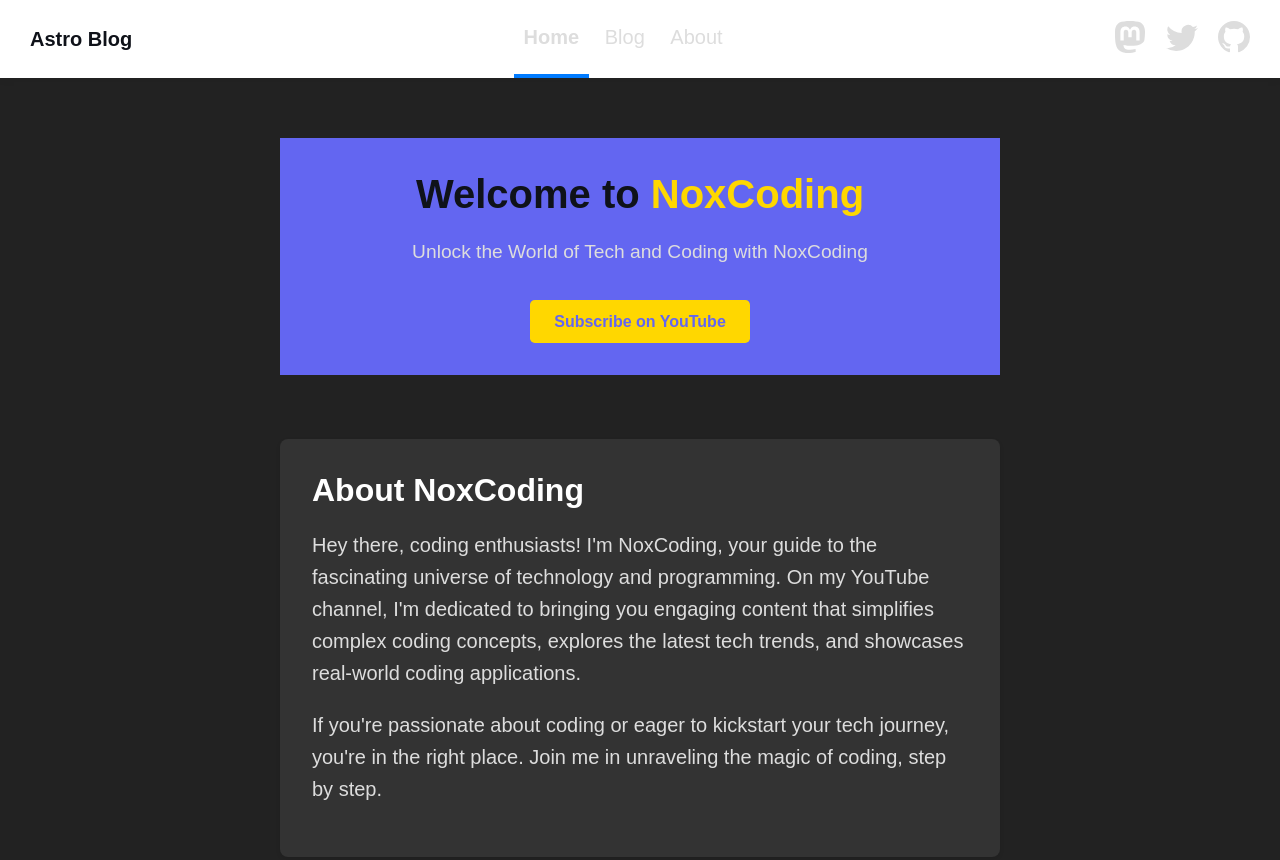
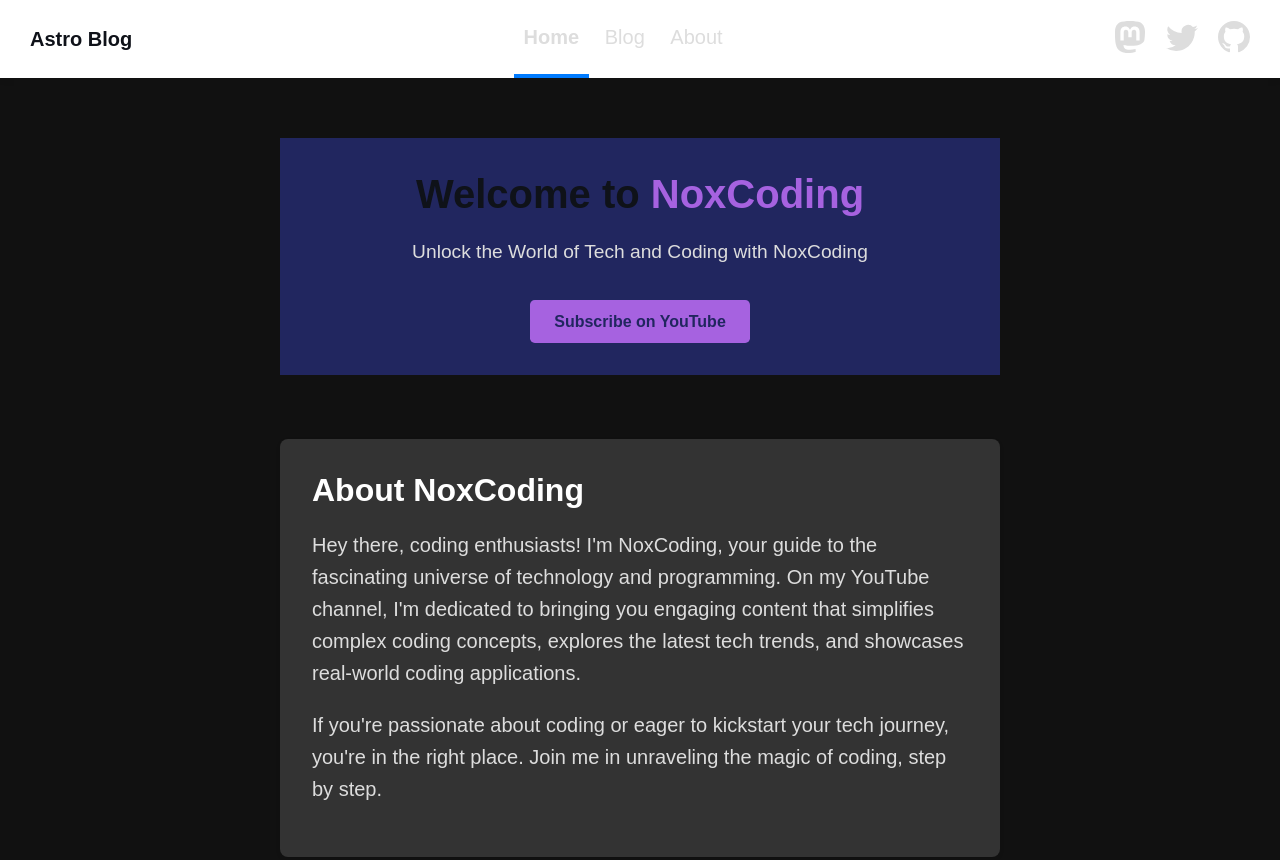
Before and after one commit to NOXITB/nox-blogs, an Astro site: page / in a window 1280 px wide. Shown: the top 860 px of the page. Built offline with nearby package versions, Linux system fonts and the light colour scheme; Astro itself is replaced by a stand-in of ours.

Commit message:
Update index.astro

```diff
--- a/src/pages/index.astro
+++ b/src/pages/index.astro
@@ -90,12 +90,12 @@ import { SITE_TITLE, SITE_DESCRIPTION } from "../consts";
         margin: 0;
         padding: 0;
         color: #ddd; /* Darker text color */
-        background-color: #222; /* Dark background color */
+        background-color: #111; /* Dark background color */
       }
 
       /* Add your own styling here */
       .hero {
-        background-color: #6366f1; /* New primary color */
+        background-color: #21265f; /* Dark blue */
         color: white;
         padding: 2rem;
         text-align: center;
@@ -107,7 +107,7 @@ import { SITE_TITLE, SITE_DESCRIPTION } from "../consts";
       }
 
       .highlight {
-        color: #ffd700;
+        color: #a662e0; /* Purple */
       }
 
       .hero-description {
@@ -119,8 +119,8 @@ import { SITE_TITLE, SITE_DESCRIPTION } from "../consts";
         display: inline-block;
         padding: 0.5rem 1.5rem;
         border: none;
-        background-color: #ffd700;
-        color: #6366f1; /* New primary color */
+        background-color: #a662e0; /* Purple */
+        color: #21265f; /* Dark blue */
         font-size: 1rem;
         text-decoration: none;
         border-radius: 0.3rem;
@@ -128,8 +128,8 @@ import { SITE_TITLE, SITE_DESCRIPTION } from "../consts";
       }
 
       .hero-button:hover {
-        background-color: #ffd700;
-        color: #6366f1; /* New primary color */
+        background-color: #895acc; /* Lighter purple */
+        color: #21265f; /* Dark blue */
       }
 
       /* Add styling for other sections as needed */
@@ -147,7 +147,7 @@ import { SITE_TITLE, SITE_DESCRIPTION } from "../consts";
       h2 {
         font-size: 2rem;
         margin-bottom: 1rem;
-        color: #fff; /* White text color for section headers */
+        color: white; /* White text color for section headers */
       }
 
       ul {
@@ -161,7 +161,7 @@ import { SITE_TITLE, SITE_DESCRIPTION } from "../consts";
       }
 
       a {
-        color: #6366f1; /* New primary color */
+        color: #a662e0; /* Purple */
         text-decoration: none;
         font-weight: bold;
       }
```
